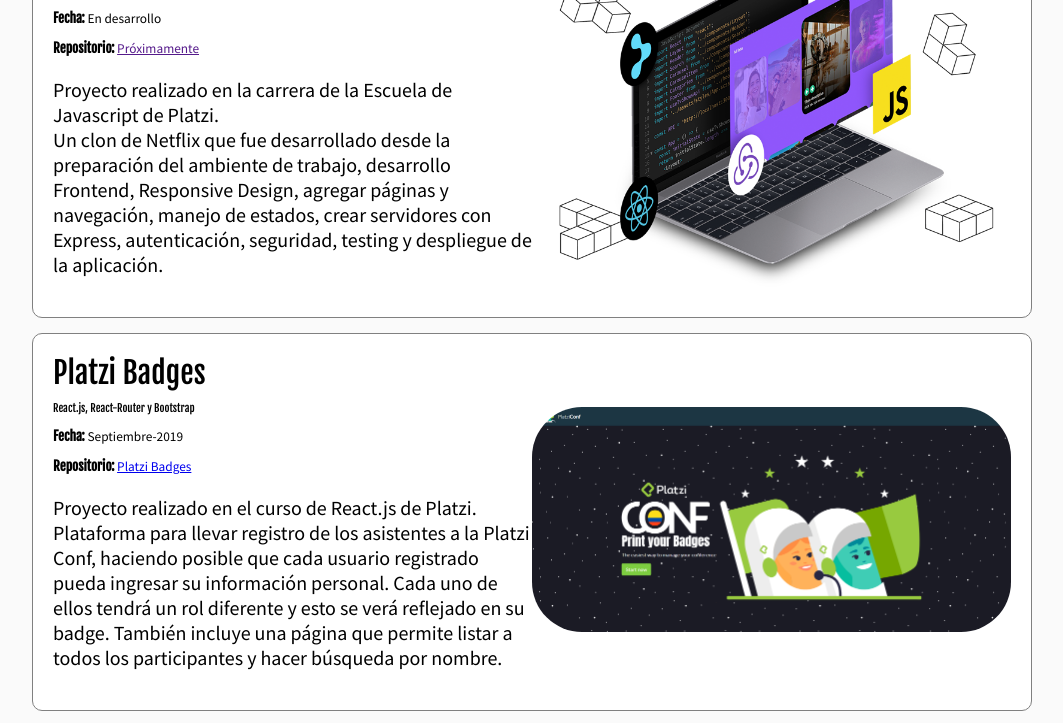
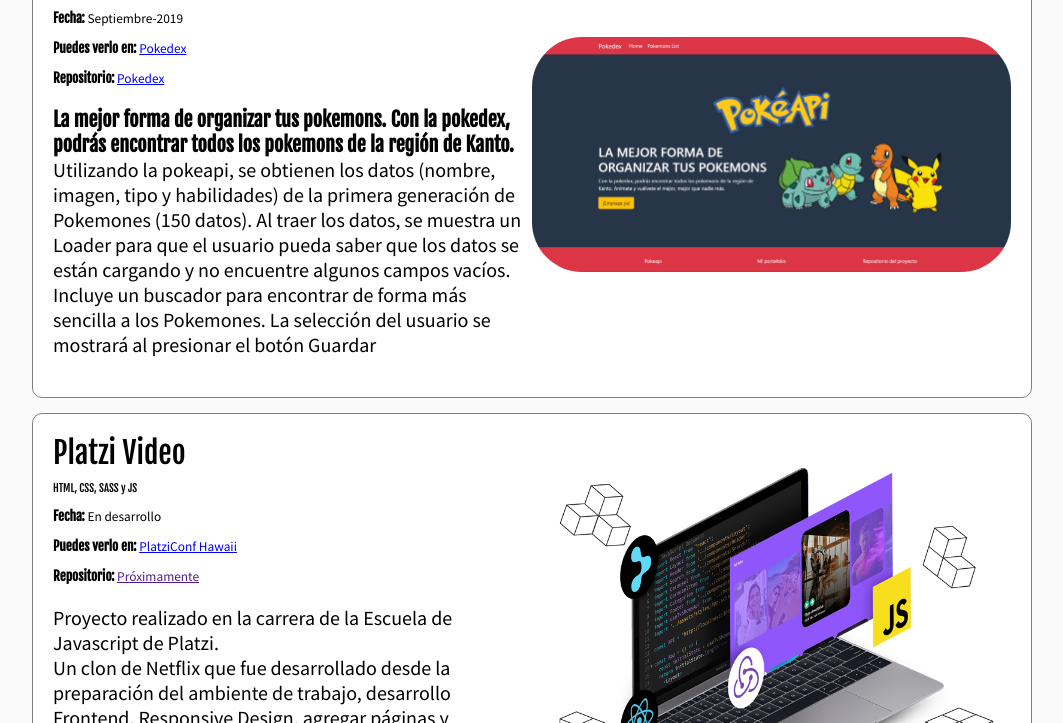
Before and after one commit to mjohar30/Portafolio, a plain HTML site: page index.html in a window 1280 px wide. Shown: the part 566-1289 px from the top of the page, without its empty margins (108-1171 px from the left). Drawn offline with Linux system fonts and the light colour scheme.

Commit message:
Agregando proyecto Pokedex

```diff
--- a/index.html
+++ b/index.html
@@ -46,9 +46,28 @@
                 <h2>Portafolio (proyectos destacados)</h2>
                 <article class="project">
                     <div class="project-details">
+                        <h3 class="project-title">Pokedex</h3>
+                        <h6 class="project-course">React.js, React Router</h6>
+                        <p class="project-date"><small><strong>Fecha:</strong> Septiembre-2019</small></p>
+                        <p class="project-url"><small><strong>Puedes verlo en:</strong> <a href="https://pokedex-prueba.herokuapp.com/">Pokedex</a> </small></p>
+                        <p class="project-url"><small><strong>Repositorio:</strong> <a href="https://github.com/mjohar30/Pokedex">Pokedex</a> </small></p>
+                        <p class="project-description"> <strong>La mejor forma de organizar tus pokemons. Con la pokedex, podrás encontrar todos los pokemons de la región
+                            de Kanto.</strong>
+                            <br> Utilizando la pokeapi, se obtienen los datos (nombre, imagen, tipo y habilidades) de la primera generación de Pokemones (150 datos). Al
+                            traer los datos, se muestra un Loader para que el usuario pueda saber que los datos se están cargando y no encuentre algunos campos vacíos.
+                            Incluye un buscador para encontrar de forma más sencilla a los Pokemones. La selección del usuario se mostrará al presionar el botón Guardar
+                        </p>
+                    </div>
+                    <figure class="project-imageContainer">
+                        <img class="project-image" src="images/pokedex.png" alt="Platzi video" width="500">
+                    </figure>
+                </article>
+                <article class="project">
+                    <div class="project-details">
                         <h3 class="project-title">Platzi Video</h3>
                         <h6 class="project-course">HTML, CSS, SASS y JS</h6>
                         <p class="project-date"><small><strong>Fecha:</strong> En desarrollo</small></p>
+                        <p class="project-url"><small><strong>Puedes verlo en:</strong> <a href="https://mjohar30.github.io/platziconf-hawaii/">PlatziConf Hawaii</a> </small></p>
                         <p class="project-url"><small><strong>Repositorio:</strong> <a href="">Próximamente</a> </small></p>
                         <p class="project-description">Proyecto realizado en la carrera de la Escuela de Javascript de Platzi.
                             <br> Un clon de Netflix que fue desarrollado desde la preparación del ambiente de trabajo, desarrollo Frontend,
@@ -186,12 +205,12 @@
                 </article>
                 <article class="event">
                     <figure class="event-imageContainer">
-                        <img class="event-image" src="https://instagram.fmex2-1.fna.fbcdn.net/vp/874565b8e985c98d2ae8a218c711f33b/5D9374C2/t51.2885-15/e35/57751229_627614957701514_7540681606849190302_n.jpg?_nc_ht=instagram.fmex2-1.fna.fbcdn.net" width="500">
+                        <img class="event-image" src="https://instagram.fmex2-1.fna.fbcdn.net/vp/637901c81b65c5aa9823d8cc24342803/5E31A8C2/t51.2885-15/e35/57751229_627614957701514_7540681606849190302_n.jpg?_nc_ht=instagram.fmex2-1.fna.fbcdn.net&_nc_cat=102" width="500">
                     </figure>
                     <div class="event-detail">
                         <h3 class="event-title">React en Platzi</h3>
                         <p class="event-description">Platzi Developer Group dedicado a Reactjs.</p>
-                        <a class="event-url" href="https://www.youtube.com/watch?v=yjpIAejd-O8" target="_blank">Ver imágenes</a>
+                        <a class="event-url" href="https://www.instagram.com/p/Bw_J1walSq-/" target="_blank">Ver imágenes</a>
                     </div>
                 </article>
                 <article class="event">
@@ -206,7 +225,7 @@
                 </article>
                 <article class="event" class="event-list">
                     <figure class="event-imageContainer">
-                        <img class="event-image" src="https://instagram.fmex2-1.fna.fbcdn.net/vp/3ebc6d3efff1b1d6c05338ef17d5bf4a/5D81E4BE/t51.2885-15/e35/58454026_117192435923127_6777294916081221711_n.jpg?_nc_ht=instagram.fmex2-1.fna.fbcdn.net" width="500">
+                        <img class="event-image" src="https://instagram.fmex2-1.fna.fbcdn.net/vp/eb93895a019d633b4216280e8a6417c1/5E2018BE/t51.2885-15/e35/58454026_117192435923127_6777294916081221711_n.jpg?_nc_ht=instagram.fmex2-1.fna.fbcdn.net&_nc_cat=103" width="500">
                     </figure>
                     <div class="event-detail">
                         <h3 class="event-title">Demo Day de Bedu</h3>
```
Also changed, not shown: images/pokedex.png (added).
